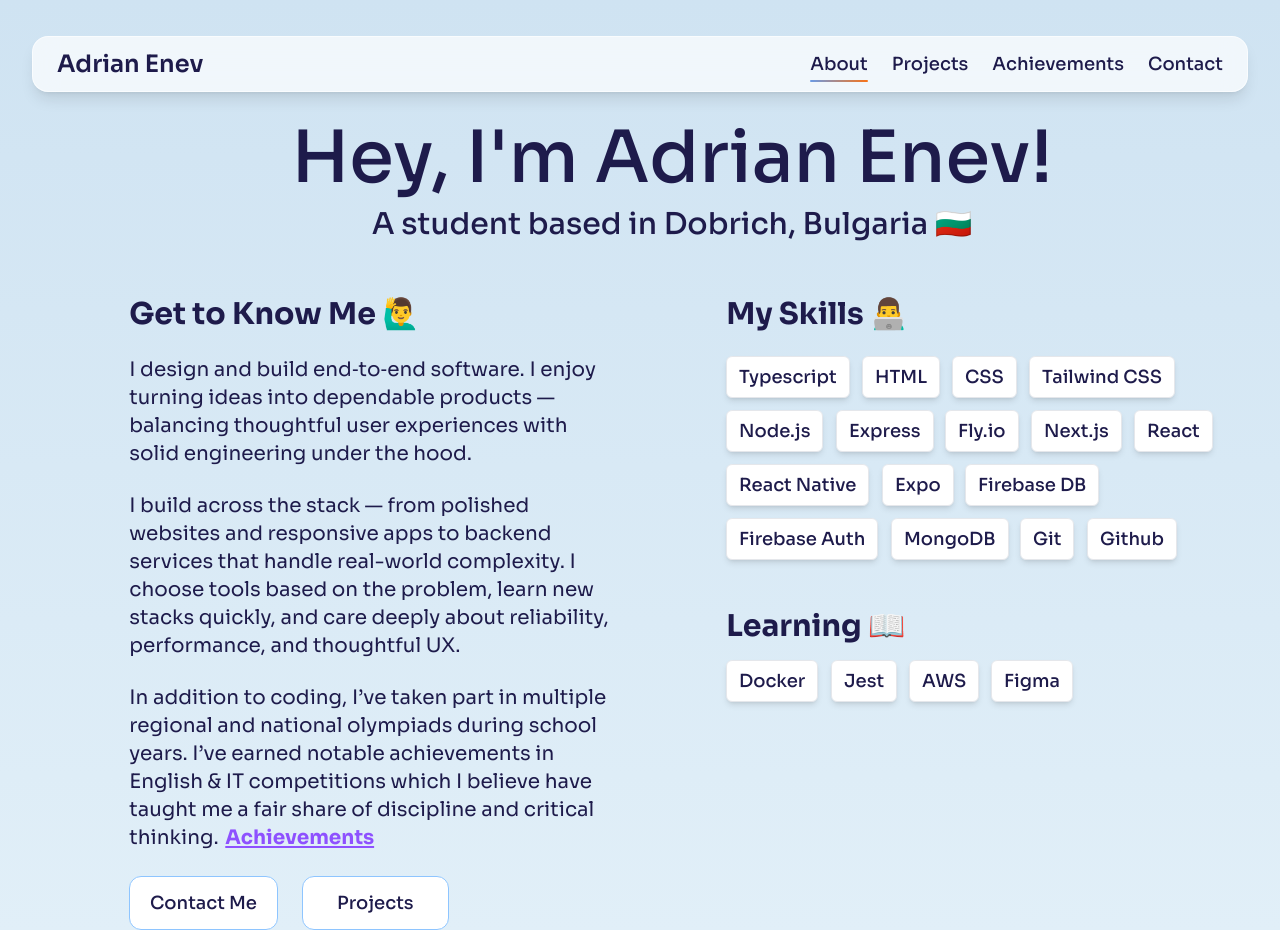
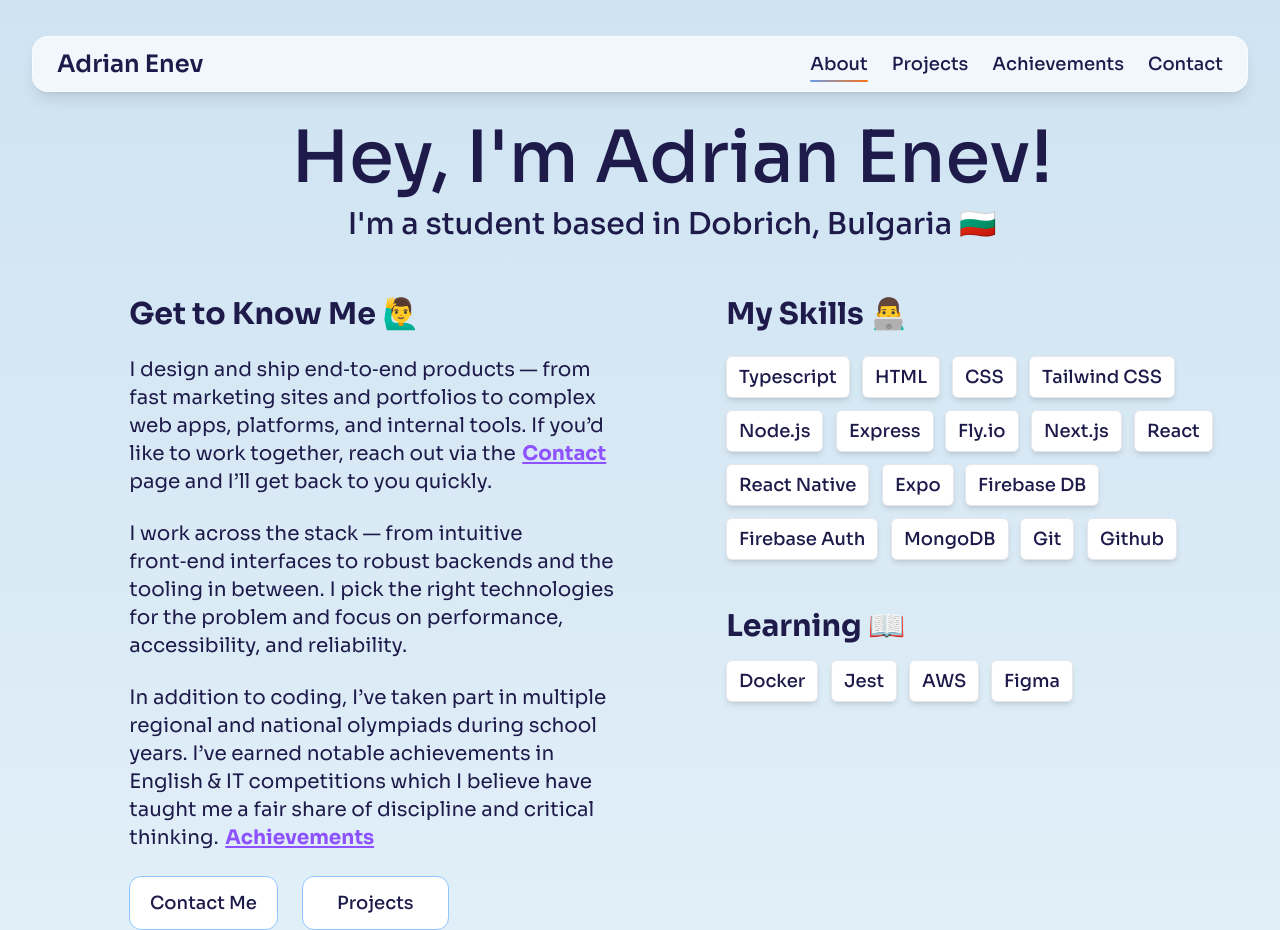
Before and after one commit to AdrianEnev/portfolio, a React (Vite) app: page /about in a window 1280 px wide. Built offline with nearby package versions, Linux system fonts and the light colour scheme.

Commit message:
rephrased about page paragraphs

```diff
--- a/src/components/About/Hero.tsx
+++ b/src/components/About/Hero.tsx
@@ -38,8 +38,8 @@ const AxisTiltButton = ({ className = '', onClick, children, tiltMax = 8 }: { cl
 const Hero = ({ setLocation }: any) => (
     <div className="flex flex-col gap-y-6 md:max-w-[45%]">
         <p className="text-xl md:text-2xl lg:text-3xl font-bold text-[#1E1B4B]">Get to Know Me 🙋‍♂️</p>
-        <p className="sm:text-sm md:text-base lg:text-lg xl:text-xl text-[#1E1B4B]">I design and build end‑to‑end software. I enjoy turning ideas into dependable products — balancing thoughtful user experiences with solid engineering under the hood.</p>
-        <p className="sm:text-sm md:text-base lg:text-lg xl:text-xl text-[#1E1B4B]">I build across the stack — from polished websites and responsive apps to backend services that handle real-world complexity. I choose tools based on the problem, learn new stacks quickly, and care deeply about reliability, performance, and thoughtful UX.</p>
+        <p className="sm:text-sm md:text-base lg:text-lg xl:text-xl text-[#1E1B4B]">I design and ship end‑to‑end products — from fast marketing sites and portfolios to complex web apps, platforms, and internal tools. If you’d like to work together, reach out via the <span className="highlight-text highlight-text-violet font-bold hover:opacity-90 cursor-pointer underline underline-offset-2" onClick={() => setLocation('/contact')}>Contact</span> page and I’ll get back to you quickly.</p>
+        <p className="sm:text-sm md:text-base lg:text-lg xl:text-xl text-[#1E1B4B]">I work across the stack — from intuitive front‑end interfaces to robust backends and the tooling in between. I pick the right technologies for the problem and focus on performance, accessibility, and reliability.</p>
         <p className="sm:text-sm md:text-base lg:text-lg xl:text-xl text-[#1E1B4B]">
             In addition to coding, I’ve taken part in multiple regional and national olympiads during school years. I’ve earned notable achievements in English & IT competitions which I believe have taught me a fair share of discipline and critical thinking. <span className="highlight-text highlight-text-violet font-bold hover:opacity-90 cursor-pointer underline underline-offset-2" onClick={() => setLocation('/achievements')}>Achievements</span>
         </p>
--- a/src/routes/About.tsx
+++ b/src/routes/About.tsx
@@ -25,7 +25,7 @@ function About() {
         >
             <div className="w-[84%] md:w-full">
                 <p className="text-3xl md:text-4xl lg:text-5xl xl:text-7xl font-medium text-center text-[#1E1B4B]">Hey, I'm Adrian Enev!</p>
-                <p className="text-lg md:text-xl lg:text-2xl xl:text-3xl font-medium text-[#1E1B4B] text-center mt-3">A student based in Dobrich, Bulgaria 🇧🇬</p>
+                <p className="text-lg md:text-xl lg:text-2xl xl:text-3xl font-medium text-[#1E1B4B] text-center mt-3">I'm a student based in Dobrich, Bulgaria 🇧🇬</p>
             </div>
 
             <div className="mt-[8%] md:mt-[5%] w-[80%] md:w-full flex flex-col md:flex-row md:gap-x-[10%]">
```
